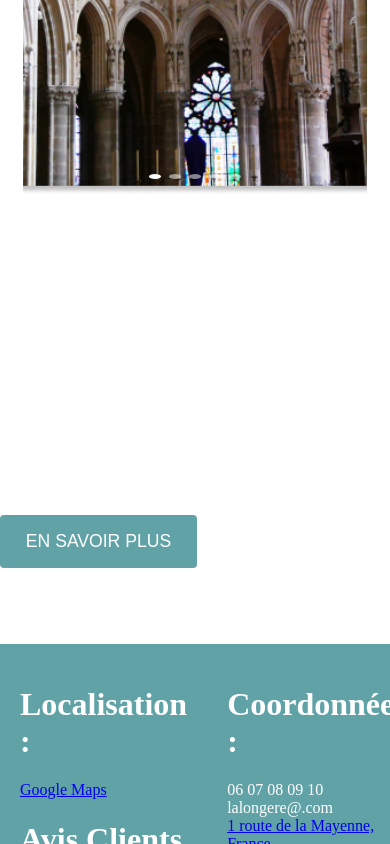
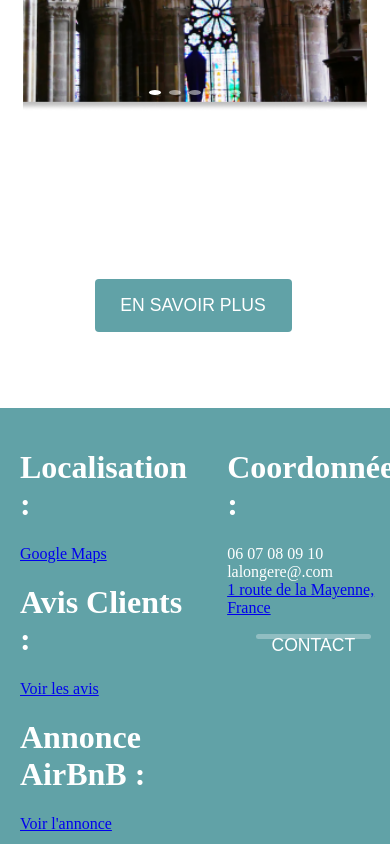
Before and after one commit to AdryanPro/client, a React (Create React App) app: page / in a window 390 px wide. Shown: the part 4262-5106 px from the top of the page. Built offline with nearby package versions, Linux system fonts and the light colour scheme; a web font is replaced by a local one.

Commit message:
button centered

```diff
--- a/src/CSS/Home.css
+++ b/src/CSS/Home.css
@@ -625,7 +625,7 @@ body{
         display: flex;
         justify-content: center;
         align-items: center;
-        min-height: 120vh;
+        min-height: 100vh;
       }
 
       .carousel-container{
@@ -640,7 +640,7 @@ body{
       .dot {
       width: 3px;
       height: 5px;
-    }
+      }
       .nav-button.prev{
         left: -18px !important;
       }
@@ -648,6 +648,12 @@ body{
         right: -18px !important;
       }
       .buttonWrapperRegion{
+        display: flex;
+        justify-content: center;
+        align-items: center;
+        margin-top: 0;
+      }
+      /* .buttonWrapperRegion{
         display: block;
-      }
+      } */
     }
```
